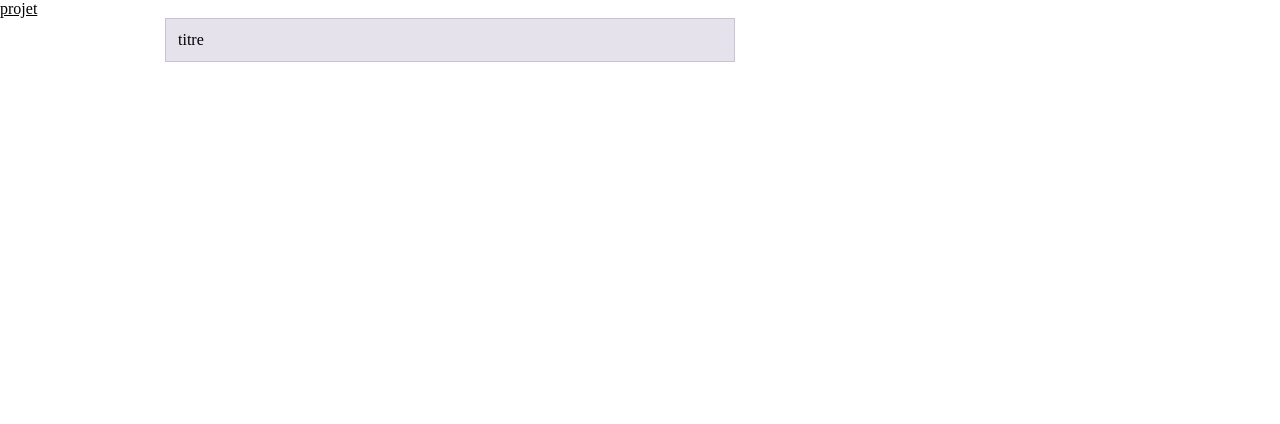
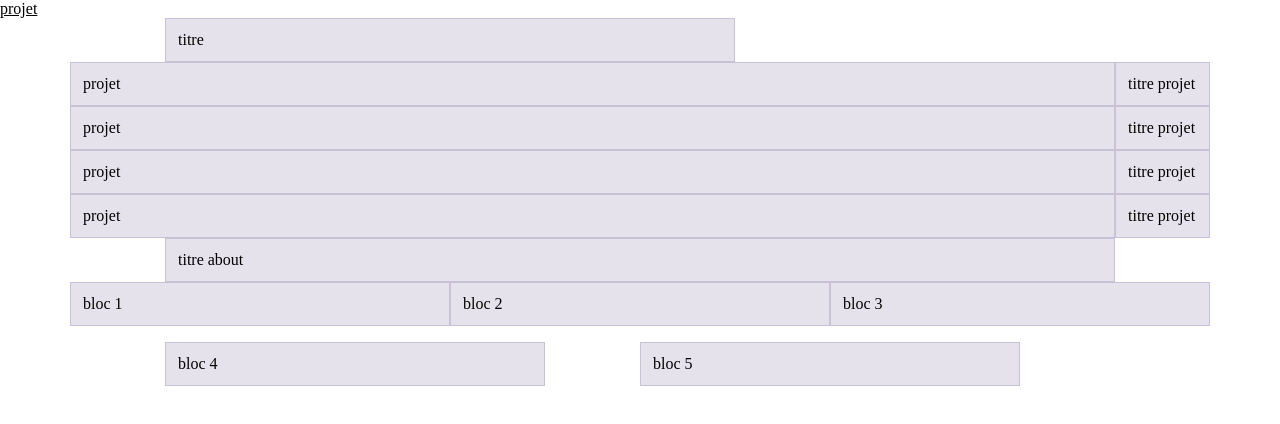
Before and after one commit to liloudemierre/site_portfolio, a website built with Parcel: page src/index.html in a window 1280 px wide. Built offline with nearby package versions, Linux system fonts and the light colour scheme.

Commit message:
grille bootstrap 2

```diff
--- a/src/index.html
+++ b/src/index.html
@@ -14,6 +14,46 @@
         <div class="col-12 offset-xl-1 col-xl-6">titre</div>
       </div>
     </div>
+    <div class="container">
+      <div class="row">
+        <div class="col-12 col-xl-11">projet</div>
+        <div class="col-12 col-xl-1">titre projet</div>
+      </div>
+    </div>
+    <div class="container">
+      <div class="row">
+        <div class="col-12 col-xl-11">projet</div>
+        <div class="col-12 col-xl-1">titre projet</div>
+      </div>
+    </div>
+    <div class="container">
+      <div class="row">
+        <div class="col-12 col-xl-11">projet</div>
+        <div class="col-12 col-xl-1">titre projet</div>
+      </div>
+    </div>
+    <div class="container">
+      <div class="row">
+        <div class="col-12 col-xl-11">projet</div>
+        <div class="col-12 col-xl-1">titre projet</div>
+      </div>
+    </div>
+    <div class="container">
+      <div class="row">
+        <div class="col-12 offset-xl-1 col-xl-10">titre about</div>
+      </div>
+    </div>
+    <div class="container">
+      <div class="row">
+        <div class="col-12 col-xl-4">bloc 1</div>
+        <div class="col-12 col-xl-4">bloc 2</div>
+        <div class="col-12 col-xl-4">bloc 3</div>
+      </div>
+      <div class="row">
+        <div class="col-12 offset-xl-1 col-xl-4">bloc 4</div>
+        <div class="col-12 offset-xl-1 col-xl-4">bloc 5</div>
+      </div>
+    </div>
     <script src="js/main.js" type="module"></script>
   </body>
 </html>
```
